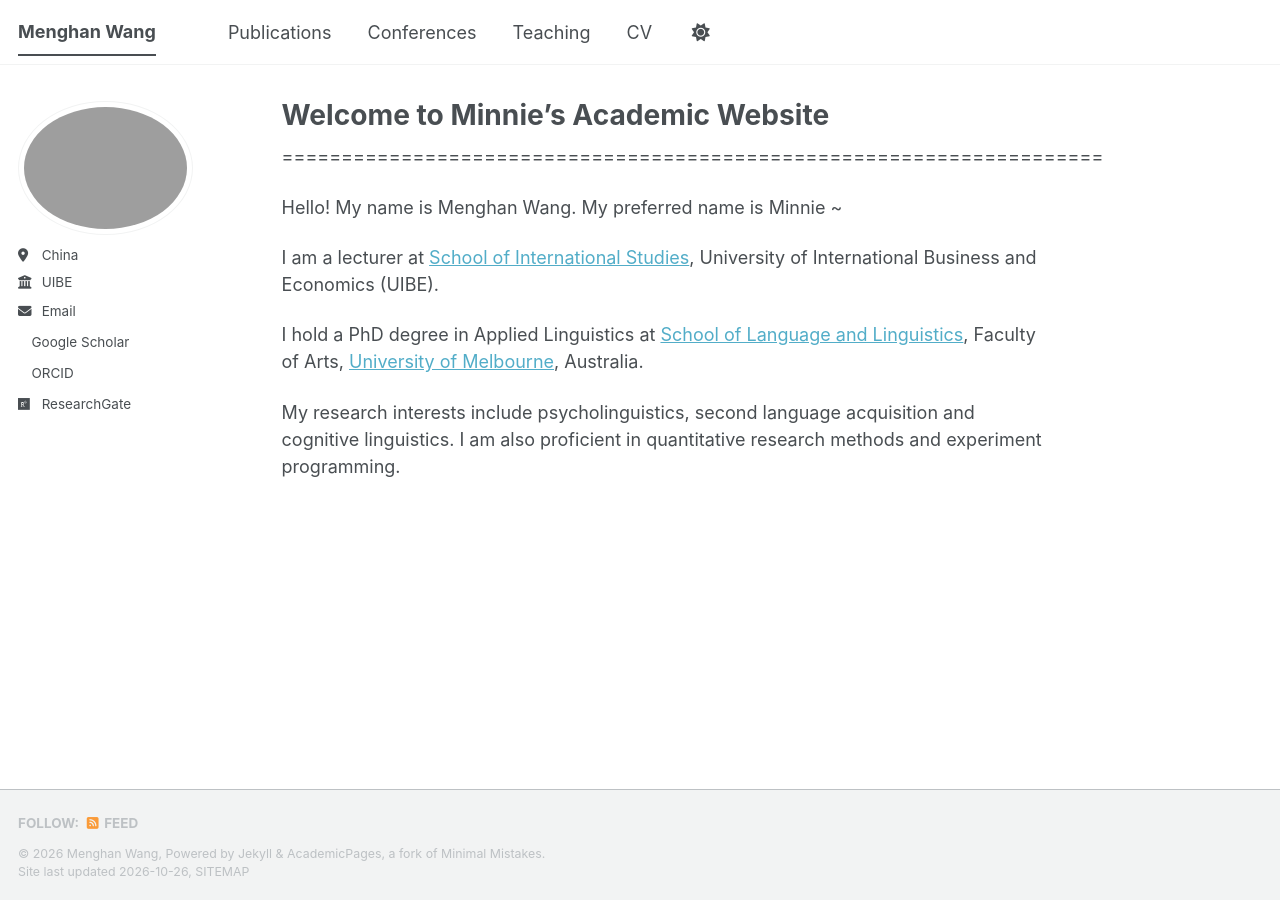
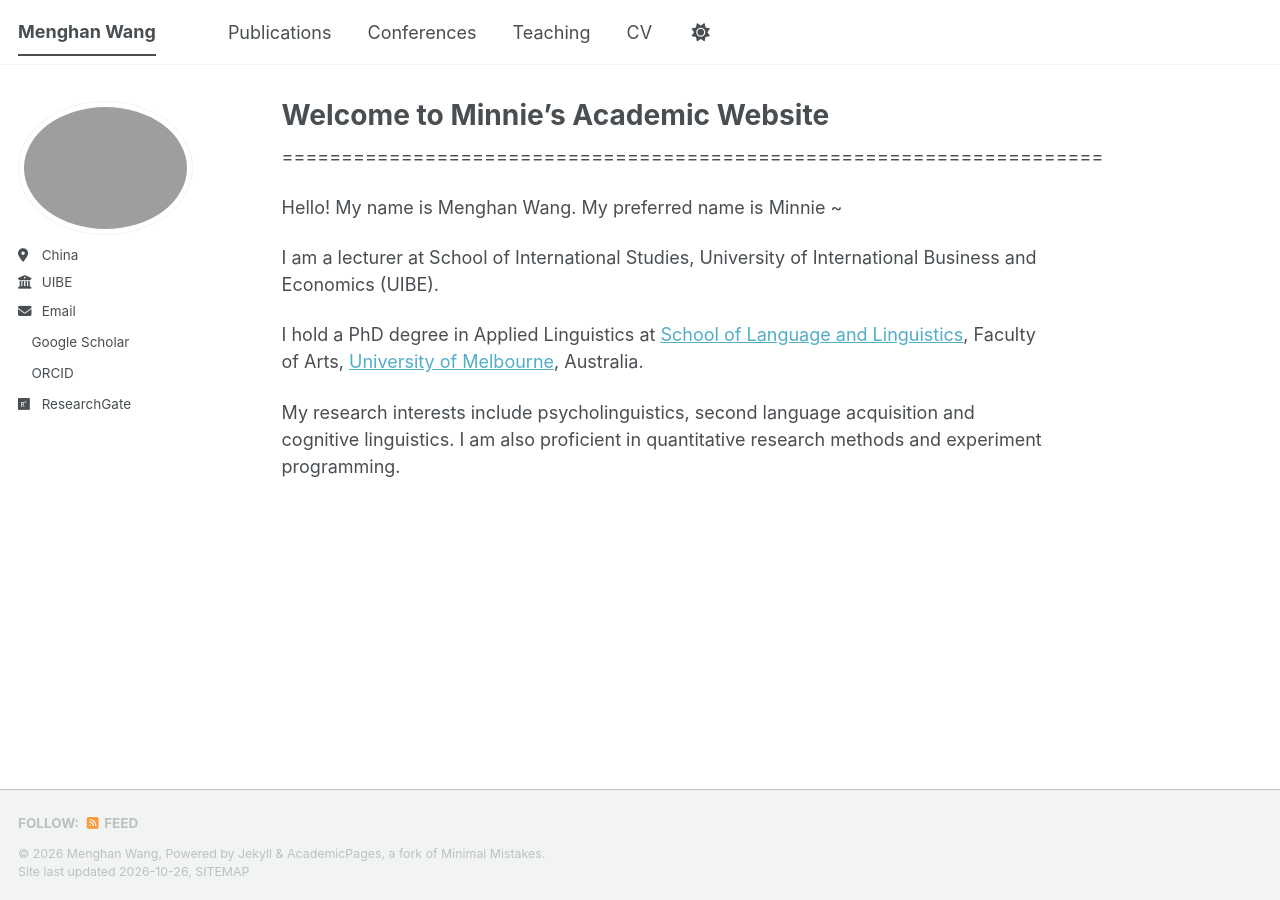
Before and after one commit to menghan120/menghan.github.io, a Jekyll site: the page built from _pages/about.md, in a window 1280 px wide. Built offline with Jekyll 4.4.1, drawn with Linux system fonts in a browser that asks for light colours; a script bundle is joined from its source files by our own code; a style sheet for code colours, icons or effects is not loaded; part of the change alters nothing that is shown.

```diff
--- a/_pages/about.md
+++ b/_pages/about.md
@@ -12,7 +12,7 @@ redirect_from:
 
 Hello! My name is Menghan Wang. My preferred name is Minnie ~
 
-I am a lecturer at [School of International Studies](https://sis.uibe.edu.cn/English/index.htm), University of International Business and Economics (UIBE).
+I am a lecturer at School of International Studies, University of International Business and Economics (UIBE).
 
 I hold a PhD degree in Applied Linguistics at [School of Language and Linguistics](https://arts.unimelb.edu.au/school-of-languages-and-linguistics), Faculty of Arts, [University of Melbourne](https://www.unimelb.edu.au/), Australia.
 
```
